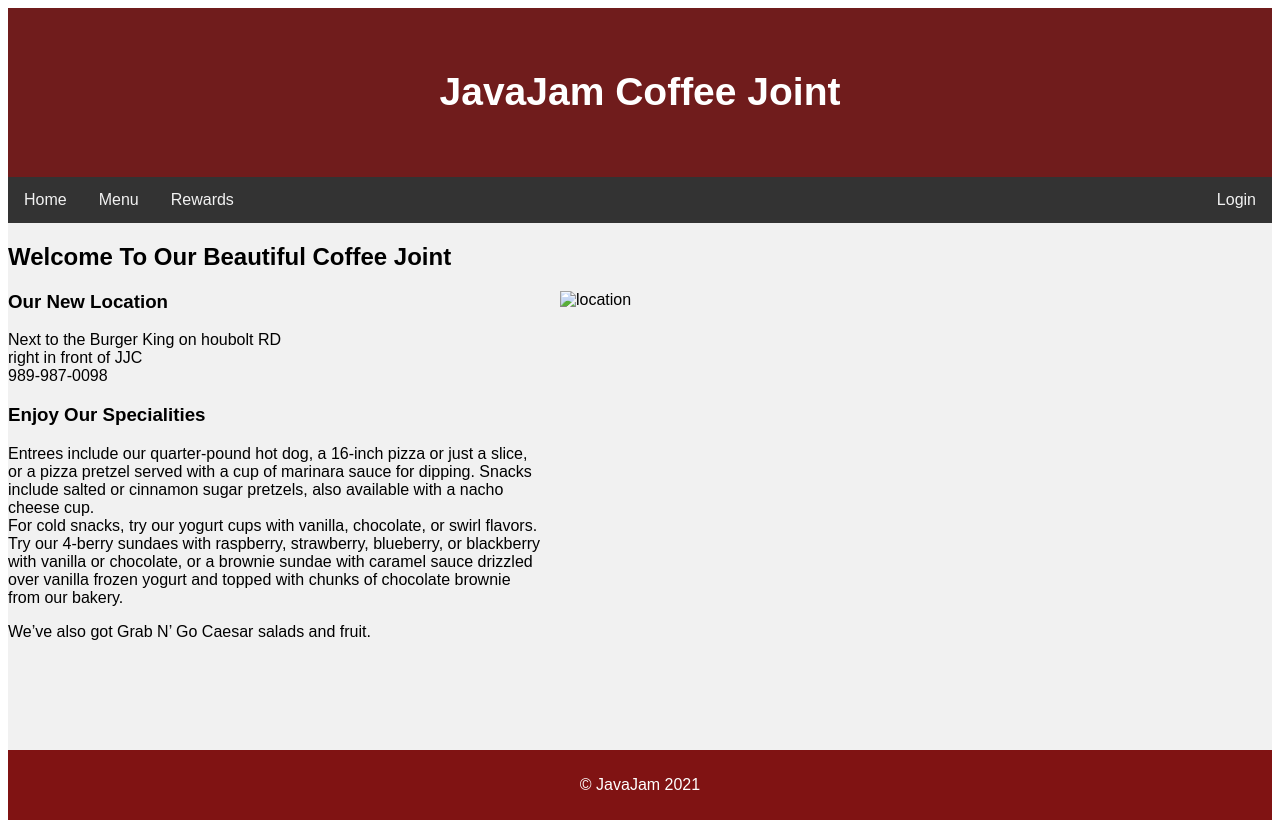
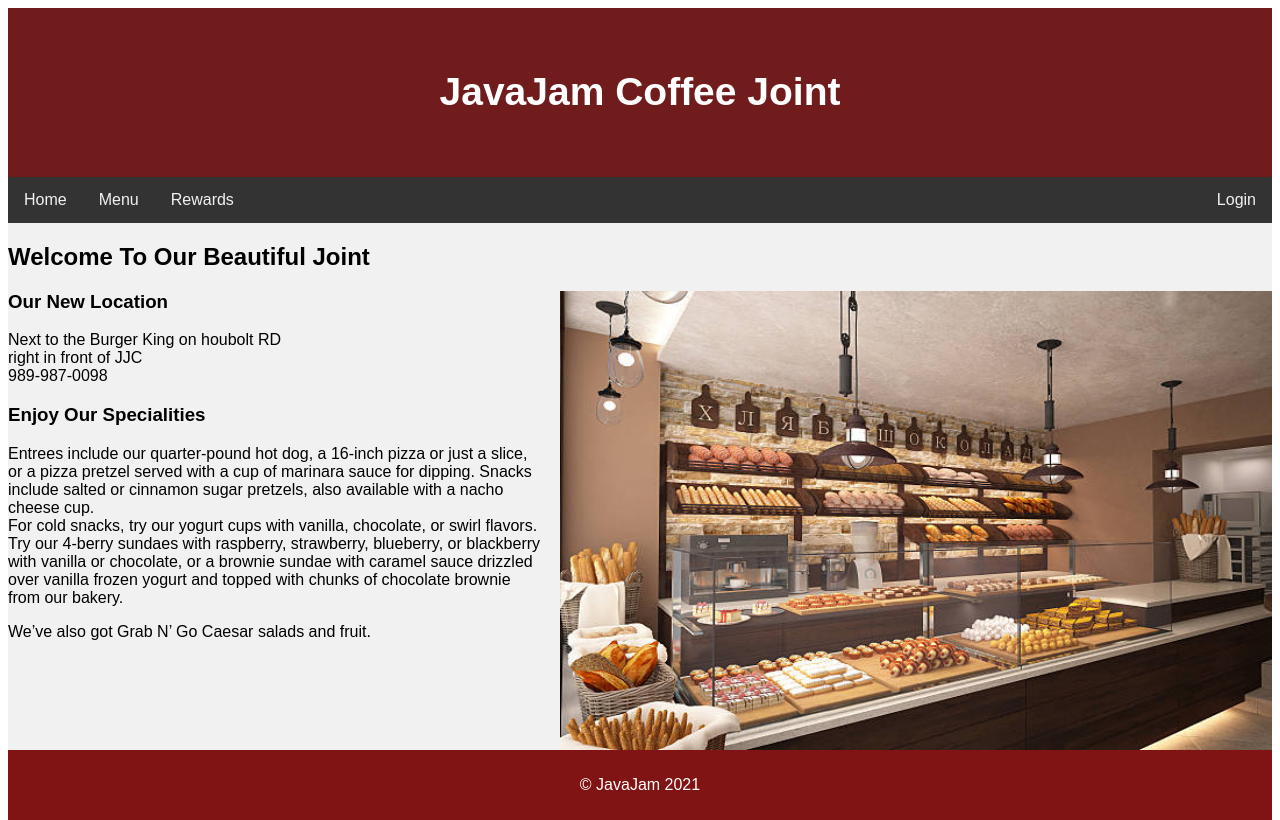
Before and after one commit to Bright4586/Moduleo3, a plain HTML site: page index.html in a window 1280 px wide. Drawn offline with Linux system fonts and the light colour scheme.

Commit message:
Update index.html

```diff
--- a/index.html
+++ b/index.html
@@ -21,9 +21,10 @@
 
       <div class="rightcolumn">
         <div class="card">
-          <h2>Welcome To Our Beautiful Coffee Joint  </h2>
+          <h2>Welcome To Our Beautiful Joint  </h2>
 
-         <g> <img src="images/c.jpg" alt="location" style="width:712px;height:459px;margin-left:15px;">
+
+         <g> <img src="https://raw.githubusercontent.com/Bright4586/Moduleo3/main/c.jpg"  alt="location" style="width:712px;height:459px;margin-left:15px;">
 
           <H3>Our New Location</H3> Next to the Burger King on houbolt RD <br> right in front of JJC<br> 989-987-0098
 
```
